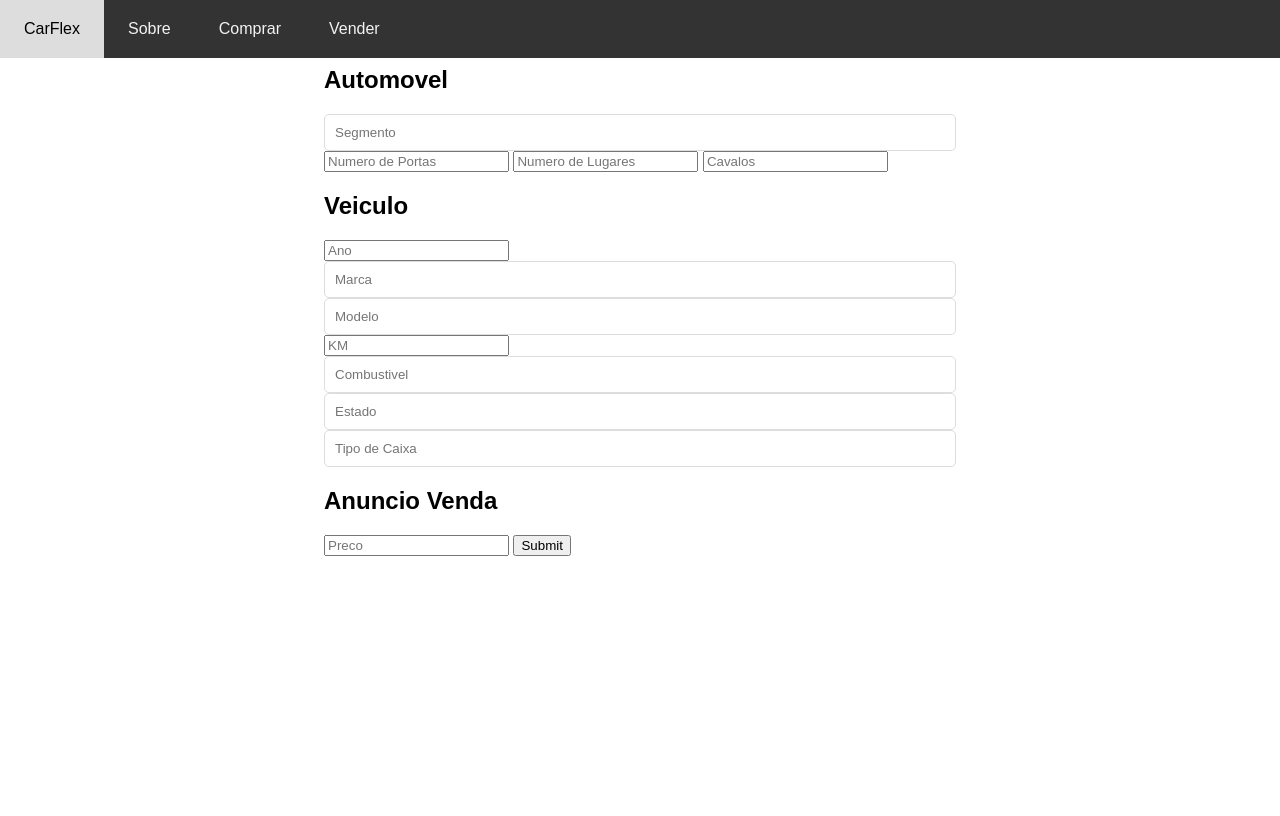
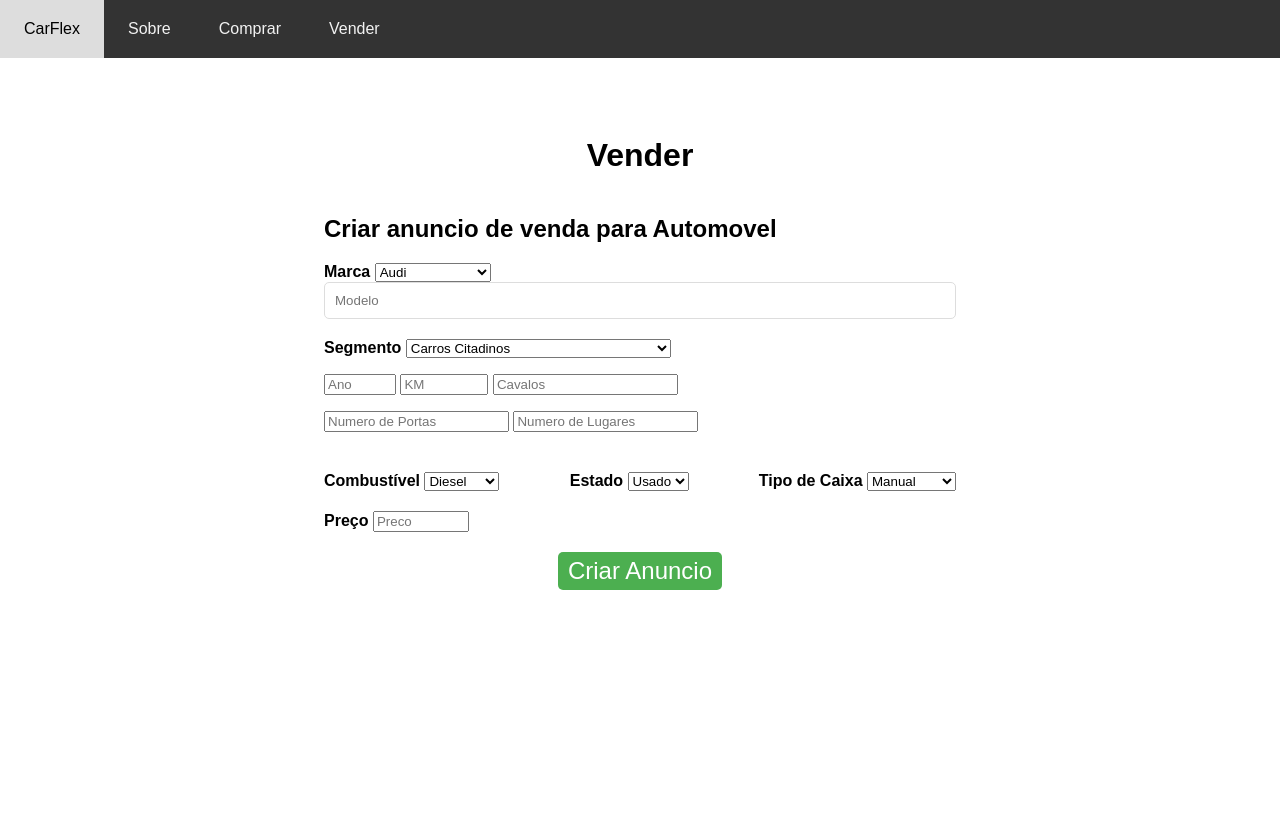
Before and after one commit to nuca19/carFlex, a Flask app: page /vender in a window 1280 px wide. Before the commit the page ends 556 px from the top, so only its background shows below. Run offline with Flask 3, Linux system fonts and the light colour scheme; some libraries are stand-ins or nearby versions.

Commit message:
updates na form

```diff
--- a/app/app.py
+++ b/app/app.py
@@ -78,13 +78,10 @@ def submitVenda():
     automovel_details = {field: request.form.get(field) for field in Automovel._fields}
     automovel = Automovel(**automovel_details)
 
-    # Extract Veiculo data
     veiculo_details = {field: request.form.get(field) for field in Veiculo._fields}
     veiculo = Veiculo(**veiculo_details)
 
-    # Extract AnuncioVendaForm data
     anuncio_venda_details = {field: request.form.get(field) for field in AnuncioVendaForm._fields}
-    # Convert preco to Decimal
     anuncio_venda_details['preco'] = Decimal(anuncio_venda_details['preco'])
     anuncio_venda = AnuncioVendaForm(**anuncio_venda_details)
 
--- a/app/static/style.css
+++ b/app/static/style.css
@@ -71,3 +71,26 @@ button[aria-busy="true"] .htmx-indicator {
     margin-top: 50px;
     padding: 20px;
 }
+
+.vei-flex{
+    margin-top: 20px;
+    display: flex;
+    justify-content: space-between;
+}
+.btn-place{
+    display: flex;
+    justify-content: center;
+    margin: 0 10px;
+}
+.btn-place button{
+    padding: 5px 10px;
+    font-size: 1.5em;
+}
+
+.container{
+    display: flex;
+    flex-direction: column;
+    justify-content: center;
+    align-items: center;
+    height: 100vh;
+}
--- a/app/templates/vender.html
+++ b/app/templates/vender.html
@@ -8,26 +8,78 @@
     <a href="/comprar">Comprar</a>
     <a href="/vender">Vender</a>
   </div>
+
+<div class="container">
   <h1>Vender</h1>
+
   <form action="/submitVenda" method="post">
-    <h2>Automovel</h2>
-    <input type="text" name="segmento" placeholder="Segmento">
-    <input type="number" name="num_portas" placeholder="Numero de Portas">
-    <input type="number" name="num_lugares" placeholder="Numero de Lugares">
-    <input type="number" name="cavalos" placeholder="Cavalos">
+    <h2>Criar anuncio de venda para Automovel</h2>
 
-    <h2>Veiculo</h2>
-    <input type="number" name="ano" placeholder="Ano">
-    <input type="text" name="marca" placeholder="Marca">
-    <input type="text" name="modelo" placeholder="Modelo">
-    <input type="number" name="km" placeholder="KM">
-    <input type="text" name="combustivel" placeholder="Combustivel">
-    <input type="text" name="estado" placeholder="Estado">
-    <input type="text" name="tipo_caixa" placeholder="Tipo de Caixa">
+    <label for="marca">Marca
+      <select name="marca" id="marca" required>
+          <option value="Audi">Audi</option>
+          <option value="BMW">BMW</option>
+          <option value="Citroen">Citroën</option>
+          <option value="Fiat">Fiat</option>
+          <option value="Ford">Ford</option>
+          <option value="Mercedes">Mercedes-Benz</option>
+          <option value="Peugeot">Peugeot</option>
+          <option value="Renault">Renault</option>
+          <option value="Volkswagen">Volkswagen</option>
+      </select>
+    </label>
 
-    <h2>Anuncio Venda</h2>
-    <input type="number" name="preco" placeholder="Preco">
+    <input type="text" name="modelo" placeholder="Modelo" required>
+    <label for="segmento">Segmento
+      <select name="segmento" id="segmento">
+          <option value="carros_citadinos">Carros Citadinos</option>
+          <option value="utilitarios">Utilitários</option>
+          <option value="familiares_compactos">Familiares Compactos</option>
+          <option value="familiares_medios_executivos_medios">Familiares Médios/ Executivos Médios</option>
+          <option value="familiares_grandes_executivos_grandes">Familiares Grandes/ Executivos Grandes</option>
+          <option value="luxo">Luxo</option>
+      </select>
+    </label>
+    <p></p>
+    <input type="number" name="ano" placeholder="Ano" min="1950" max="2024" required>
+    <input type="number" name="km" placeholder="KM" min="0" max="500000" required>
+    <input type="number" name="cavalos" placeholder="Cavalos" required>
+    <p></p>
+    <input type="number" name="num_portas" placeholder="Numero de Portas" required>
+    <input type="number" name="num_lugares" placeholder="Numero de Lugares" required>
 
-    <input type="submit" value="Submit">
+
+    <div class="vei-flex">
+    <label for="combustivel">Combustível
+      <select name="combustivel" id="combustivel">
+        <option value="diesel">Diesel</option>
+        <option value="gasolina">Gasolina</option>
+        <option value="eletrico">Elétrico</option>
+    </select>
+  </label>
+
+    <label for="estado">Estado
+      <select name="estado" id="estado">
+        <option value="usado">Usado</option>
+        <option value="novo">Novo</option>
+    </select>
+  </label>
+
+    <label for="tipo_caixa">Tipo de Caixa
+    <select name="tipo_caixa" id="tipo_caixa">
+        <option value="manual">Manual</option>
+        <option value="automatico">Automático</option>
+    </select>
+  </label>
+  </div>
+
+  <label for="preco">Preço
+    <input id="preco" type="number" name="preco" placeholder="Preco" min="1" max="1000000" required>
+  </label>
+
+  <div class="btn-place">
+    <button type="submit">Criar Anuncio</button>
+</div>
 </form>
 <div class="content"></div>
+</div>
```
